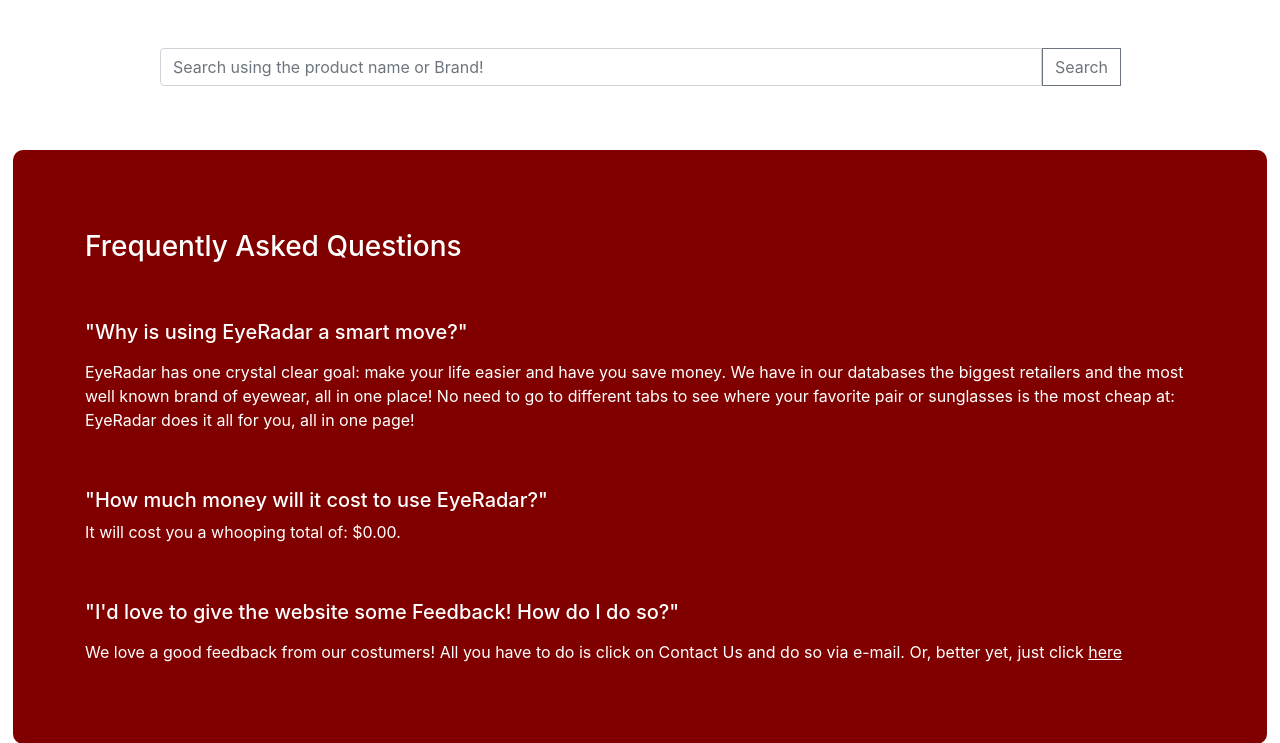
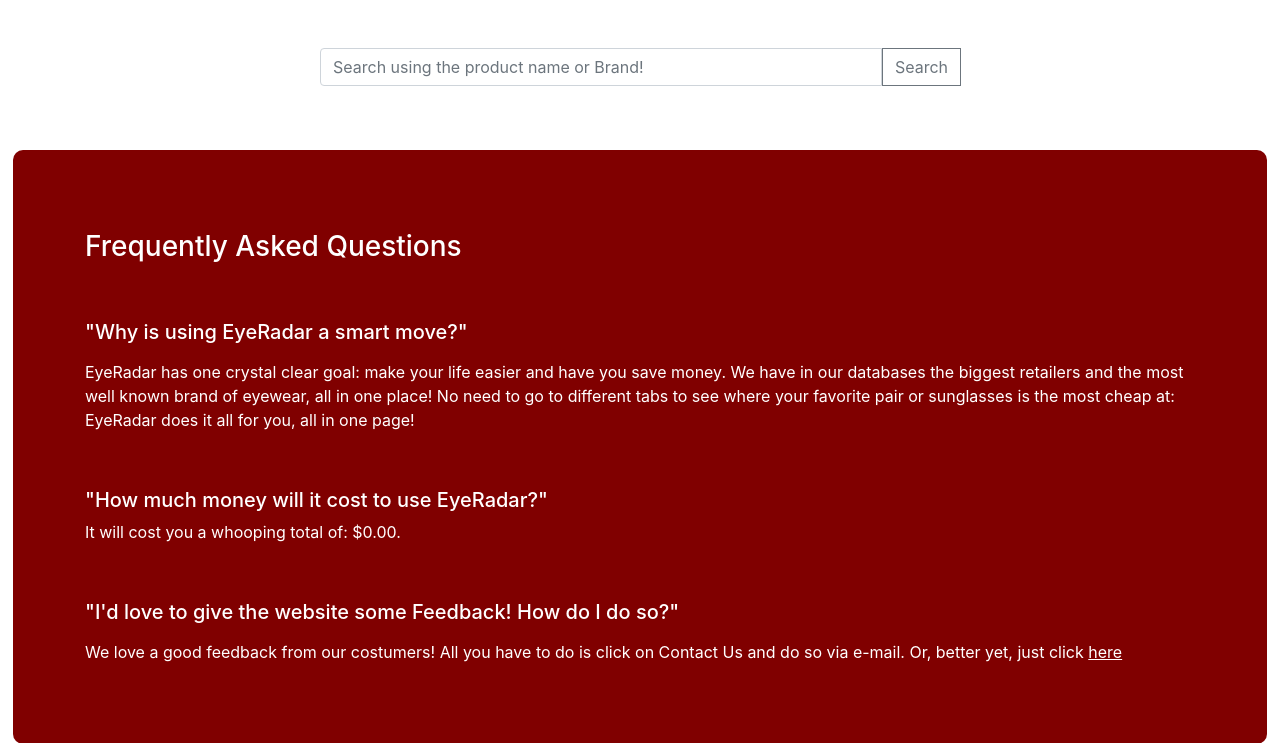
Before and after one commit to Riyo-Aloshyas/eyeradar-website, a PHP site: page /FAQ.php in a window 1280 px wide. Shown: the part 56-799 px from the top of the page. Run offline with PHP 8.4, Linux system fonts and the light colour scheme; some libraries are stand-ins or nearby versions.

Commit message:
Add files via upload

```diff
--- a/index.php
+++ b/index.php
@@ -47,7 +47,7 @@
 <div class="row">
     <div class="col-8">
       <h1><strong>Get Eyewear for Cheap!</strong></h1>
-      <h4 style="color:gray;text-align:center">Compare Prices. Save Money. Look Amazing.</h4>
+      <h5 style="color:gray;text-align:center">Compare Prices. Save Money. Look Amazing.</h5>
       <br>
       <p>
   <form name ="form1" method ="get" action ="search.php">
@@ -61,7 +61,7 @@
     </p>
 
 
-    <br><hr style="width:70%;text-align:center;height:1px;border:none;color:silver;background-color:silver;">
+    <br>
 
     <div style="margin-left:15%;">
       <strong style="font-size:20px;">Compare Prices Between:</strong>
@@ -106,7 +106,7 @@
   <img class="img-jumbotron" src="https://images.unsplash.com/photo-1573617868564-673610c60d5b?ixlib=rb-1.2.1&ixid=eyJhcHBfaWQiOjEyMDd9&auto=format&fit=crop&w=528&q=80" alt="...">
   <div class="media-body">
     <br><br>
-    <h1>Eyewear is Too Expensive</h1>
+    <h1>Eyewear is too expensive</h1>
     <br>
     <p>....but they don't have to be. 7 out of 10 adults in the United States need eye correction. Unfortunately, Americans are overpaying for glasses because eyewear is a health necessity and many businesses are taking advantage of that. </p>
     <p class="mb-0">EyeRadar is here to level the playing field by providing product prices across multiple stores. Our search engine makes sure that you'll never get taken advantage of again.</p>
--- a/main.css
+++ b/main.css
@@ -20,8 +20,8 @@
 }
 
 .input-group{
-	width:75%;
-	margin-left:12.5%;
+	width:50%;
+	margin-left:25.0%;
 
 }
 
```
